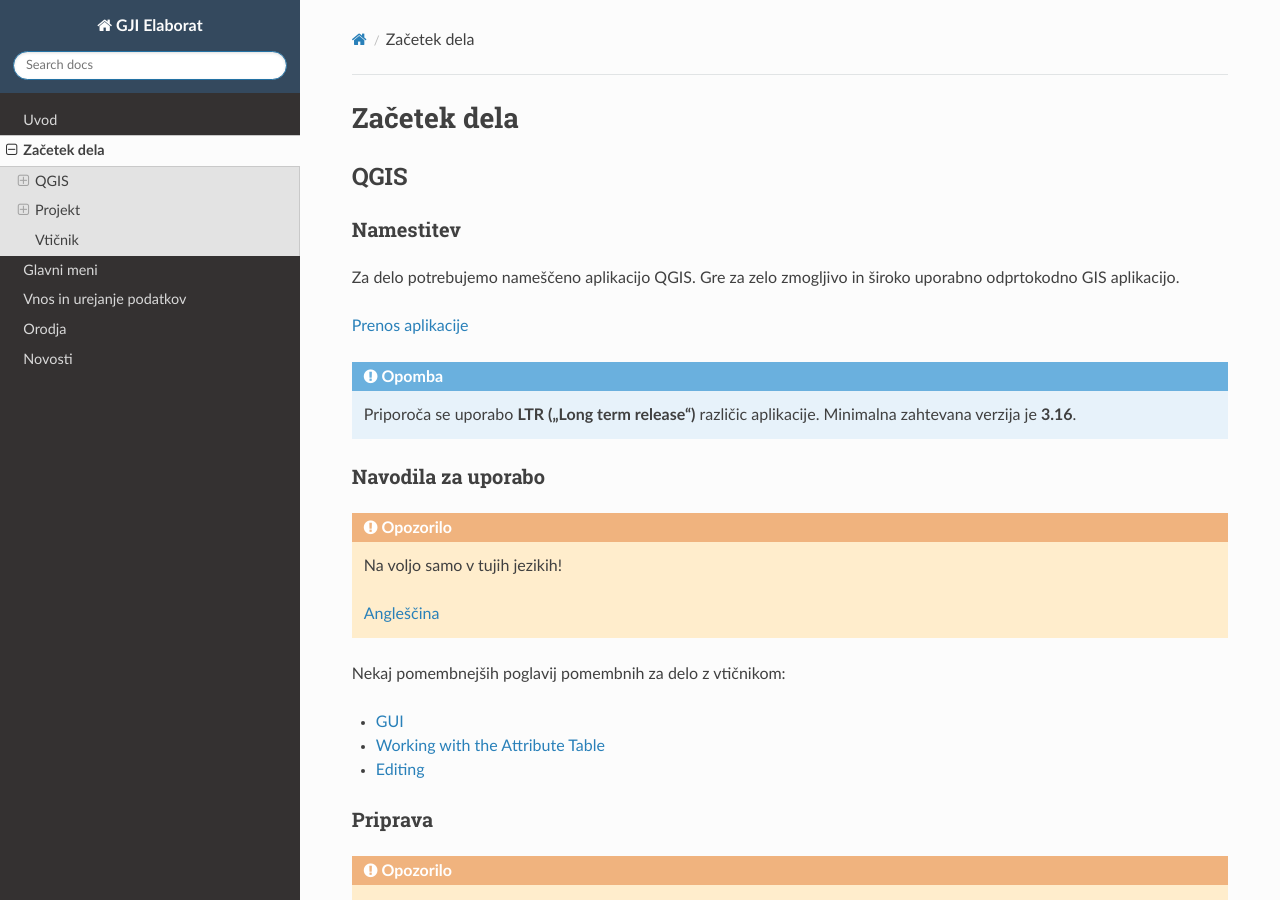
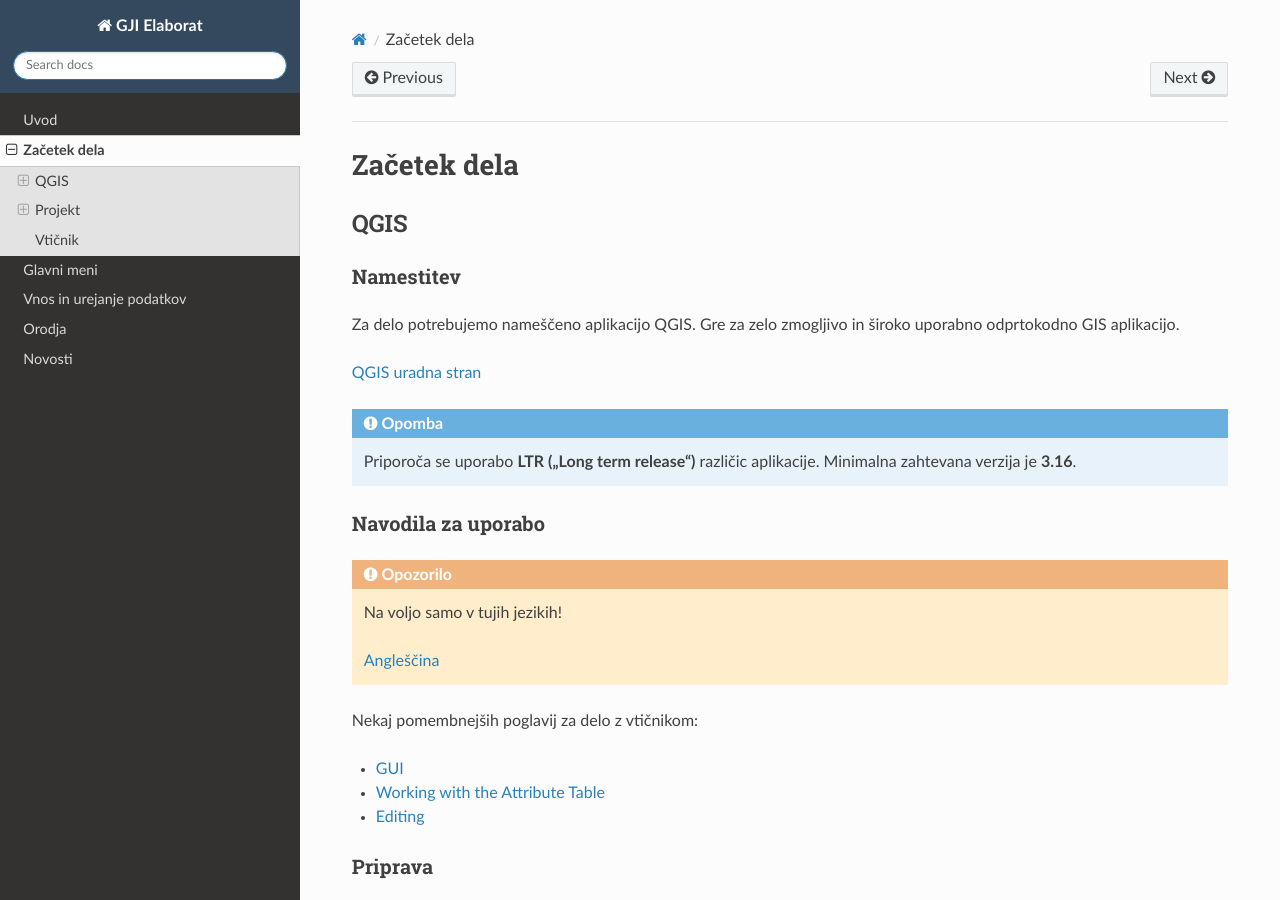
Before and after one commit to level2-gis/gji_elaborat_docs, a Sphinx documentation site: the page built from doc/zacetek.rst, in a window 1280 px wide and 900 px high. Built offline with Sphinx 7.4.7 and the Read the Docs theme 2.0.0, drawn with Linux system fonts in a browser that asks for light colours.

Commit message:
url, conf

```diff
--- a/doc/conf.py
+++ b/doc/conf.py
@@ -105,6 +105,7 @@
 	'includehidden': False,
 	'logo_only': False,
 	'display_version': False,
+	'prev_next_buttons_location': 'both',
 	'style_nav_header_background': '#34495e',
 	'style_external_links': False
 }
--- a/doc/zacetek.rst
+++ b/doc/zacetek.rst
@@ -12,7 +12,7 @@
 
 Za delo potrebujemo nameščeno aplikacijo QGIS. Gre za zelo zmogljivo in široko uporabno odprtokodno GIS aplikacijo.
 
-`Prenos aplikacije <https://qgis.org/en/site/forusers/download.html>`_
+`QGIS uradna stran <https://qgis.org/en/site/>`_
 
 .. note::
  Priporoča se uporabo **LTR ("Long term release")** različic aplikacije.
@@ -26,7 +26,7 @@
 
  `Angleščina <https://docs.qgis.org/3.28/en/docs/user_manual/index.html>`_
 
-Nekaj pomembnejših poglavij pomembnih za delo z vtičnikom:
+Nekaj pomembnejših poglavij za delo z vtičnikom:
 
 - `GUI <https://docs.qgis.org/3.28/en/docs/user_manual/introduction/qgis_gui.html>`_
 - `Working with the Attribute Table <https://docs.qgis.org/3.28/en/docs/user_manual/working_with_vector/attribute_table.html>`_
```
